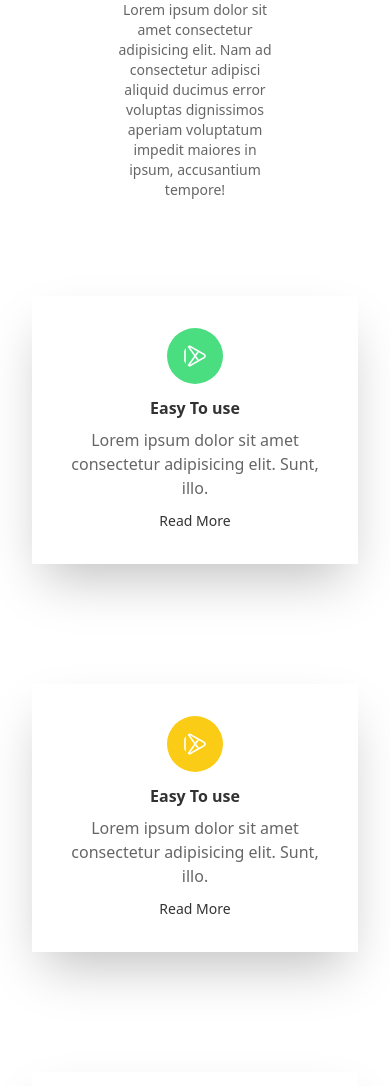
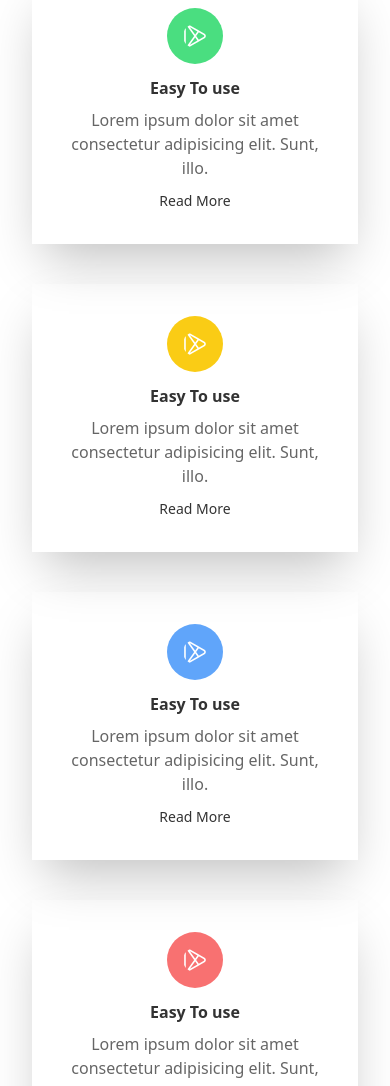
Before and after one commit to Aslam168/tailwind-conceptual-1, a plain HTML site: page index.html in a window 390 px wide. Shown: the part 714-1800 px from the top of the page. Drawn offline with nearby package versions, Linux system fonts and the light colour scheme.

Commit message:
fixed several reponsive errors

```diff
--- a/index.html
+++ b/index.html
@@ -52,7 +52,7 @@
 
         <!-- banner section -->
 
-        <section class="bg-[#12174e] relative mb-52">
+        <section class="bg-[#12174e] relative mb-20 md:mb-32 lg:mb-52">
              <div class="container px-8 lg:px-32 py-12 md:py-18 lg:py-20 mx-auto text-white text-center space-y-6">
                   <h1 class="text-3xl lg:text-5xl font-bold">Creative way to <br> Showcase your <span class="text-[#ef4444]">App</span></h1>
                   <p class="opacity-80 text-sm">Your app gets minimum attention and gets more and more downloads.</p>
@@ -79,14 +79,14 @@
         <!-- card section -->
 
         <section class="container px-8 md:px-20 lg:px-32 mx-auto mb-24">
-            <h1 class="font-bold text-5xl text-center opacity-80">What you can do</h1>
-            <p class="w-1/2 text-center mx-auto opacity-60 text-sm mt-6">Lorem ipsum dolor sit amet consectetur adipisicing elit. Nam ad consectetur adipisci aliquid ducimus error voluptas dignissimos aperiam voluptatum impedit maiores in ipsum, accusantium tempore!</p>
+            <h1 class="font-bold text-3xl lg:text-5xl text-center opacity-80">What you can do</h1>
+            <p class="lg:w-1/2 text-center mx-auto opacity-60 text-sm mt-6">Lorem ipsum dolor sit amet consectetur adipisicing elit. Nam ad consectetur adipisci aliquid ducimus error voluptas dignissimos aperiam voluptatum impedit maiores in ipsum, accusantium tempore!</p>
 
-              <div class="grid grid-cols-1 md:grid-cols-2 lg:grid-cols-4 gap-6">
+              <div class="grid grid-cols-1 md:grid-cols-2 lg:grid-cols-4 lg:gap-6 md:gap-4">
 
                 <!-- first card -->
 
-                   <div class="text-center space-y-2 shadow-2xl mt-24 p-8">
+                   <div class="text-center space-y-2 shadow-2xl mt-16 lg:mt-24 p-8">
                        <img class="bg-[#4ade80] m-auto p-4 rounded-full mb-3" src="assets/play-store.png">
                        <h3 class="font-semibold opacity-80">Easy To use</h3>
                        <p class="opacity-60">Lorem ipsum dolor sit amet consectetur adipisicing elit. Sunt, illo.</p>
@@ -95,7 +95,7 @@
 
                 <!-- second card -->
 
-                   <div class="text-center space-y-2 shadow-2xl mt-24 p-8">
+                   <div class="text-center space-y-2 shadow-2xl mt-10 lg:mt-24 p-8">
                        <img class="bg-[#facc15] m-auto p-4 rounded-full mb-3" src="assets/play-store.png">
                        <h3 class="font-semibold opacity-80">Easy To use</h3>
                        <p class="opacity-60">Lorem ipsum dolor sit amet consectetur adipisicing elit. Sunt, illo.</p>
@@ -104,7 +104,7 @@
 
                 <!-- third card -->
 
-                   <div class="text-center space-y-2 shadow-2xl mt-24 p-8">
+                   <div class="text-center space-y-2 shadow-2xl mt-10 lg:mt-24 p-8">
                        <img class="bg-[#60a5fa] m-auto p-4 rounded-full mb-3" src="assets/play-store.png">
                        <h3 class="font-semibold opacity-80">Easy To use</h3>
                        <p class="opacity-60">Lorem ipsum dolor sit amet consectetur adipisicing elit. Sunt, illo.</p>
@@ -113,7 +113,7 @@
 
                 <!-- fourth card -->
 
-                   <div class="text-center space-y-2 shadow-2xl mt-24 p-8">
+                   <div class="text-center space-y-2 shadow-2xl mt-10 lg:mt-24 p-8">
                        <img class="bg-[#f87171] m-auto p-4 rounded-full mb-3" src="assets/play-store.png">
                        <h3 class="font-semibold opacity-80">Easy To use</h3>
                        <p class="opacity-60">Lorem ipsum dolor sit amet consectetur adipisicing elit. Sunt, illo.</p>
```
